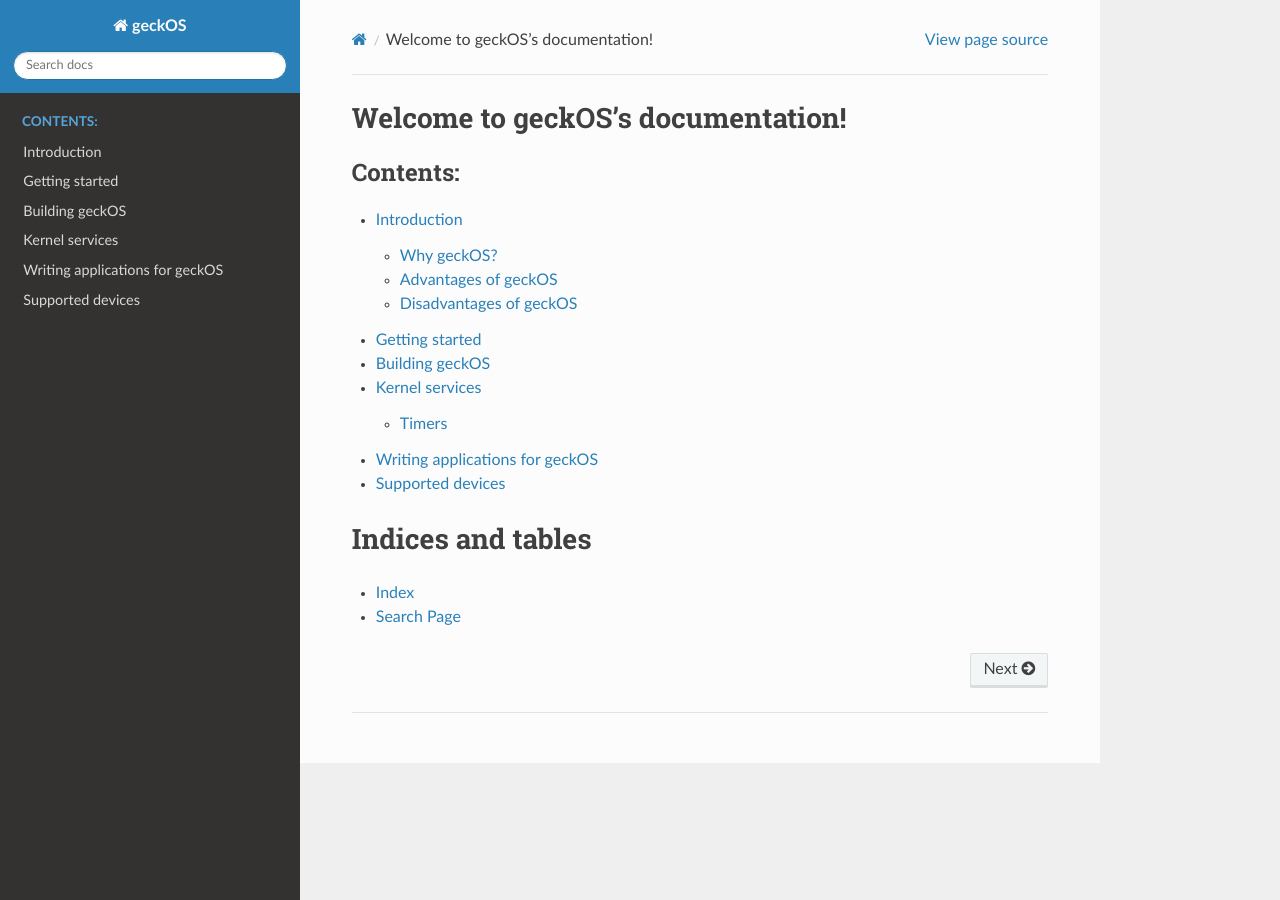
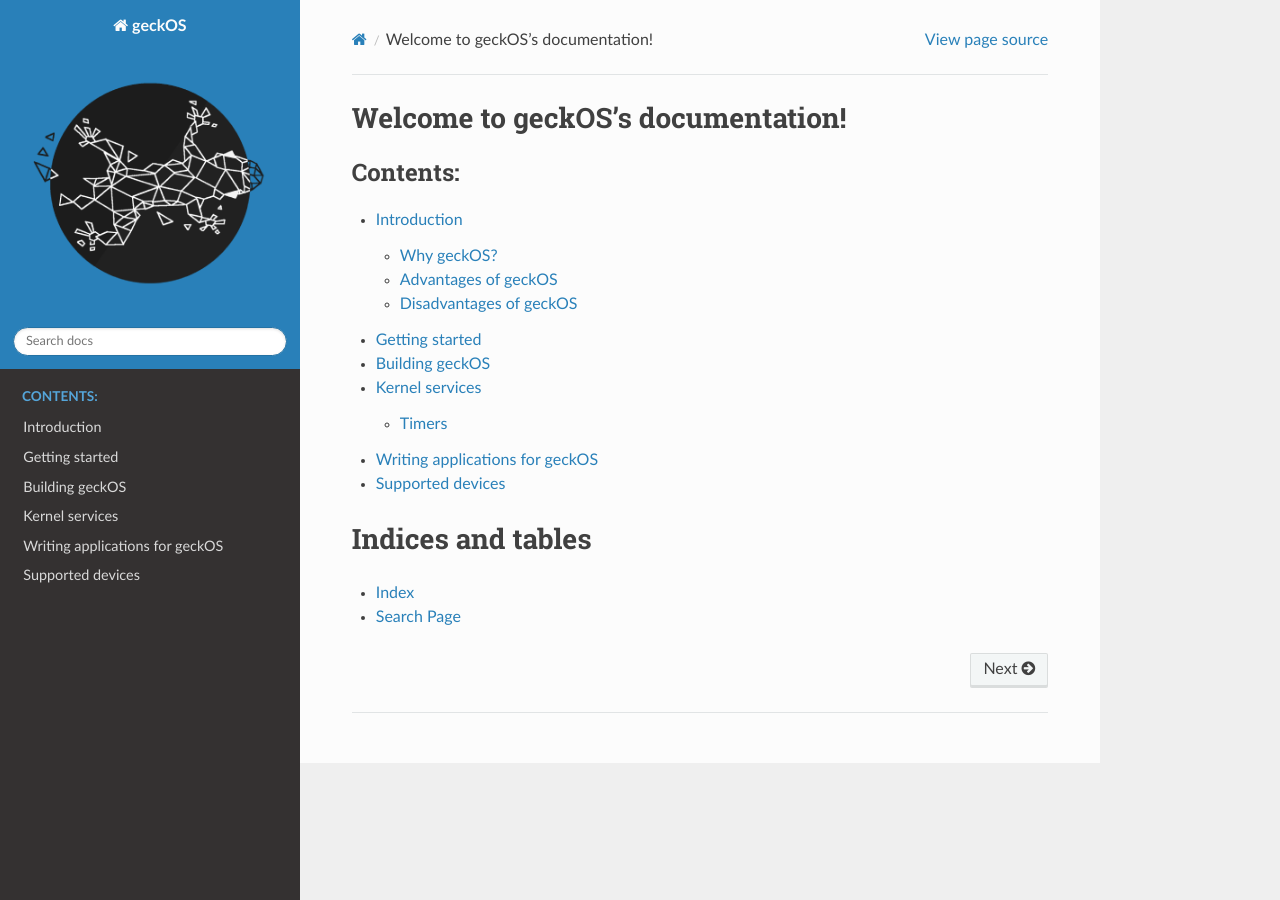
Before and after one commit to david-perez/geckOS, a Sphinx documentation site: the page built from doc/index.rst, in a window 1280 px wide. Built offline with Sphinx 7.4.7 and the Read the Docs theme 2.0.0, drawn with Linux system fonts in a browser that asks for light colours; pages that are not in the unit, such as notebooks, are missing from menus.

Commit message:
Docs: logo and favicon

```diff
--- a/doc/conf.py
+++ b/doc/conf.py
@@ -52,6 +52,15 @@
 #
 html_theme = 'sphinx_rtd_theme'
 
+# The name of an image file (relative to this directory) to place at the top
+# of the sidebar.
+html_logo = 'images/geckOS-logo.png'
+
+# The name of an image file (within the static path) to use as favicon of the
+# docs.  This file should be a Windows icon file (.ico) being 16x16 or 32x32
+# pixels large.
+html_favicon = 'images/geckOS-favicon.png'
+
 # Add any paths that contain custom static files (such as style sheets) here,
 # relative to this directory. They are copied after the builtin static files,
 # so a file named "default.css" will overwrite the builtin "default.css".
```
Also changed, not shown: doc/images/geckOS-favicon.png (added), doc/images/geckOS-logo.png (added).
